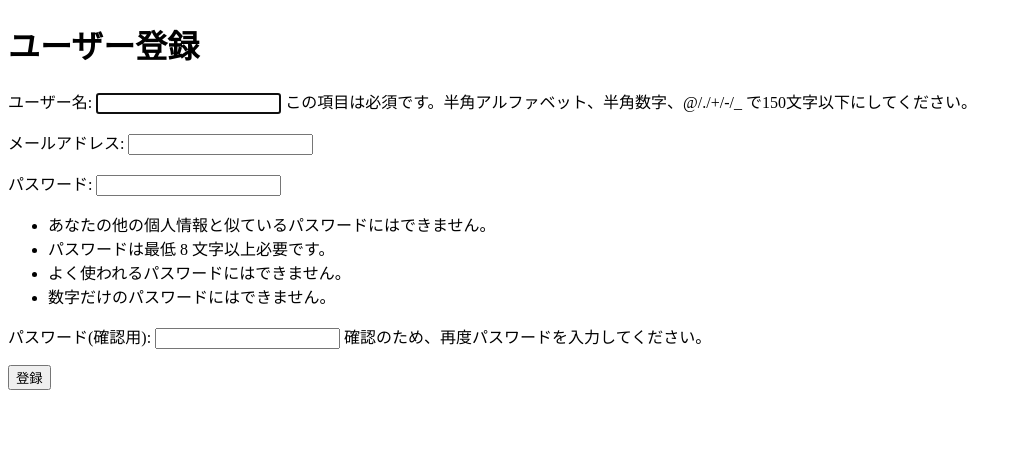
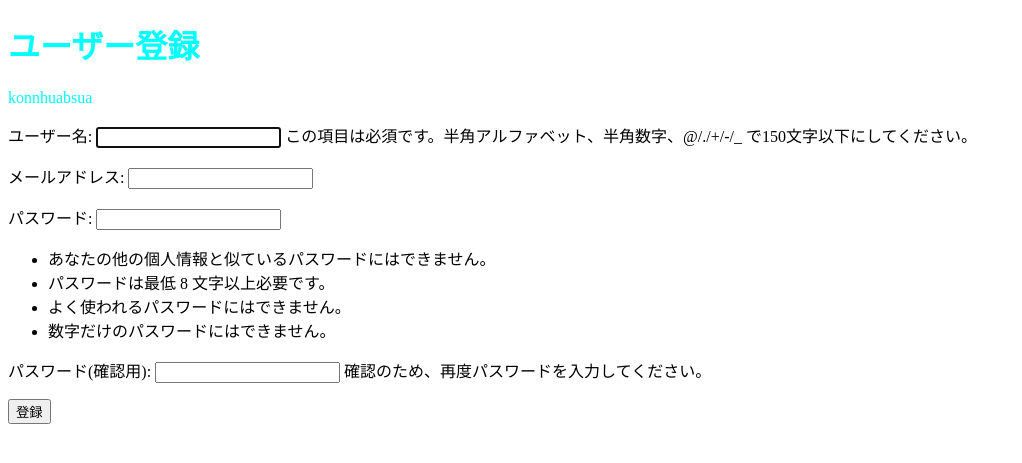
Before and after one commit to Hackathon-kait/mogra, a Django app: page / in a window 1280 px wide. Shown: the top 463 px of the page, without its empty margins (0-1022 px from the left). Run offline with Django 3.2, Linux system fonts and the light colour scheme.

Commit message:
signup start

```diff
--- /dev/null
+++ b/src/static/css/signup.css
@@ -0,0 +1,8 @@
+.helptext{
+
+}
+span{
+}
+.test{
+    color: aqua;
+}
--- a/src/templates/login.html
+++ b/src/templates/login.html
@@ -1,12 +1,14 @@
+
 {% load static %}
 <!doctype html>
+<link rel="stylesheet" href="../static/css/login.css">
 <html lang="ja">
 <head>
     <meta charset="utf-8">
     <title>ログイン</title>
 </head>
 <body>
-    <h1>ログイン</h1>
+    <h1>aaaaaaaaaaaa</h1>
     <form action="{% url 'login' %}" method="post">
     {% csrf_token %}
         {{ form.as_p }}
--- a/src/templates/signup.html
+++ b/src/templates/signup.html
@@ -1,12 +1,19 @@
+
 {% load static %}
 <!doctype html>
+<link rel="stylesheet" href="../static/css/signup.css">
 <html lang="ja">
 <head>
     <meta charset="utf-8">
     <title>ユーザー登録</title>
 </head>
 <body>
-    <h1>ユーザー登録</h1>
+    <h1 class ="test">ユーザー登録</h1>
+
+    <div class = "test">
+    <p>konnhuabsua</p>
+    </div>
+
     <form action="{% url 'signup' %}" method="post">
     {% csrf_token %}
         {{ form.as_p }}
```
